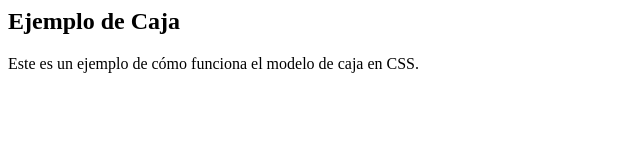
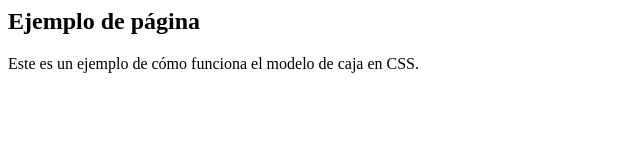
Before and after one commit to EduardoMV123/Hosting-, a plain HTML site: page Index.html in a window 1280 px wide. Shown: the full height of the page, 0-640 px from the left. Drawn offline with Linux system fonts and the light colour scheme.

Commit message:
Update Index.html

```diff
--- a/Index.html
+++ b/Index.html
@@ -1,11 +1,3 @@
-<html>
-<head>
 
-    <title>Modelo de Caja en CSS</title>
-</head>
-<body>
-        <h2>Ejemplo de Caja</h2>
+        <h2>Ejemplo de página</h2>
         <p>Este es un ejemplo de cómo funciona el modelo de caja en CSS.</p>
-    </div>
-</body>
-</html>
```
